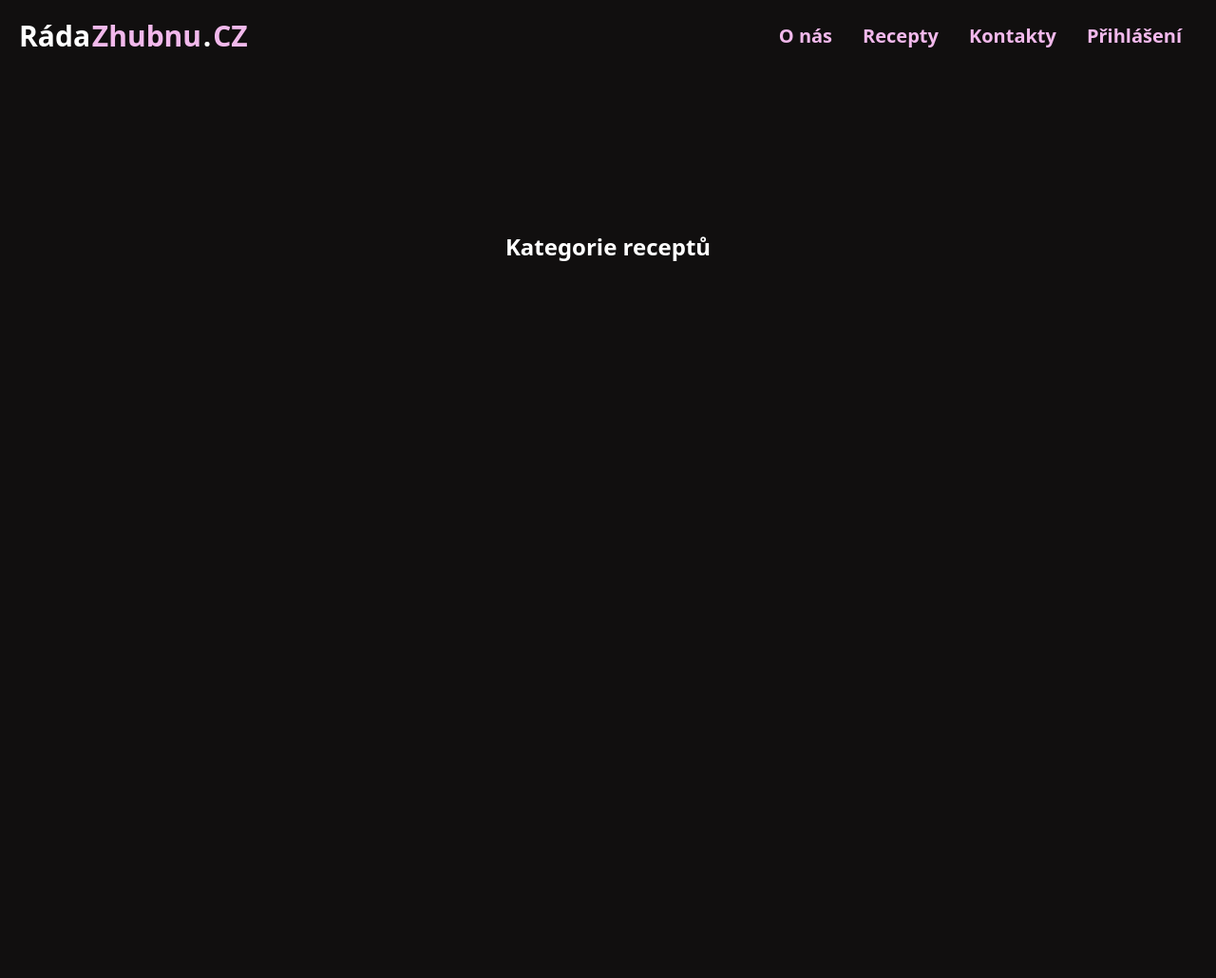
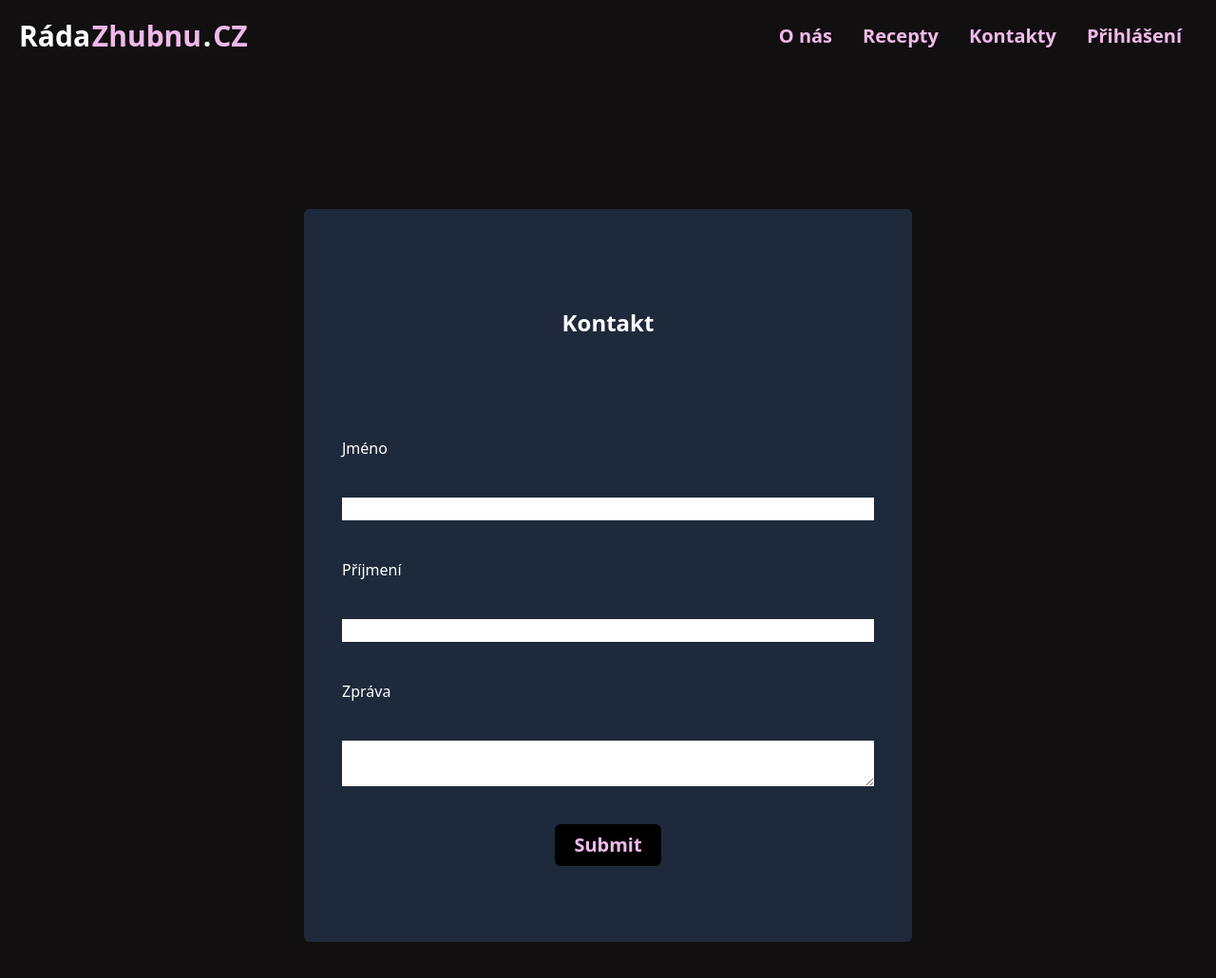
Before and after one commit to Bara-HB/recipes, a plain HTML site: page contact.html in a window 1280 px wide. Shown: the whole page at 95% size. Before the commit the page ends 800 px from the top, so only its background shows below. Drawn offline with nearby package versions, Linux system fonts and the light colour scheme.

Commit message:
Formulář kontaktu

```diff
--- a/contact.html
+++ b/contact.html
@@ -63,13 +63,33 @@
           </nav>
         </div>
       </header>
-    <main>
+    <main class="">
         <!-- Section1 -->
-        <section class="dm:my-10">
-            <h2 class="text-white text-2xl font-semibold mt-16 mx-8 md:my-16 text-center">Kategorie receptů</h2>
+         <!-- <div class="bg-[url('/image/apple.jpg')] bg-no-repeat"> -->
+           <section class="dm:my-10 bg-slate-800 m-10 p-10 sm:w-1/2 md:w-1/2 flex flex-col sm:mx-auto rounded-md">
+               <h2 class="text-white text-2xl font-semibold mx-8 md:my-16 text-center">Kontakt</h2>
+               <form action="">
+                 <div class="flex flex-col">
+                   <label for="fname" class="text-white my-10">Jméno</label>
+                   <input type="text" id="fname" name="firstname" class="">
+                 </div>
 
+                   <div class="flex flex-col">
+                     <label for="lname" class="text-white my-10">Příjmení</label>
+                     <input type="text" id="lname" class="">
+                   </div>
 
-          </section>
+                 <div class="flex flex-col">
+                   <label for="text" class="text-white my-10">Zpráva</label>
+                   <textarea name="text" id="text" class=""></textarea>
+                 </div>
+
+                 <div class="text-center">
+                   <input type="submit" value="Submit" class="my-10 px-5 py-2 text-textpink font-semibold text-xl hover:text-white hover:underline bg-black rounded-md">
+                 </div>
+               </form>
+             </section>
+         <!-- </div> -->
           <!-- End of Section 1 -->
 
     </main>
```
Also changed, not shown: breakfast.html (+2 -1 lines), log.html (+1 -1 lines), image/apple.jpg (added).
